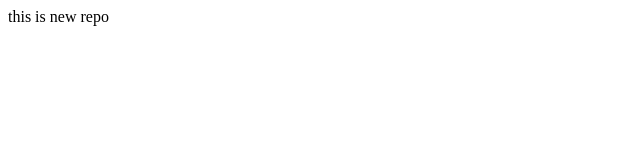
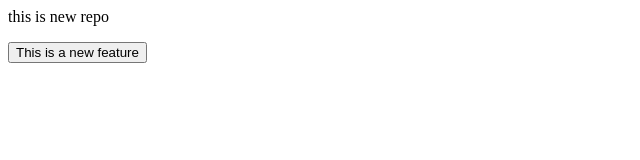
Before and after one commit to ameyys/first-demo, a plain HTML site: page index.html in a window 1280 px wide. Shown: the whole page, without its empty margins (0-640 px from the left). Drawn offline with Linux system fonts and the light colour scheme.

Commit message:
this is a new feature

```diff
--- a/index.html
+++ b/index.html
@@ -1 +1,2 @@
 <p>this is new repo</p>
+<button>This is a new feature</button>
```
Also changed, not shown: 1 other file.
